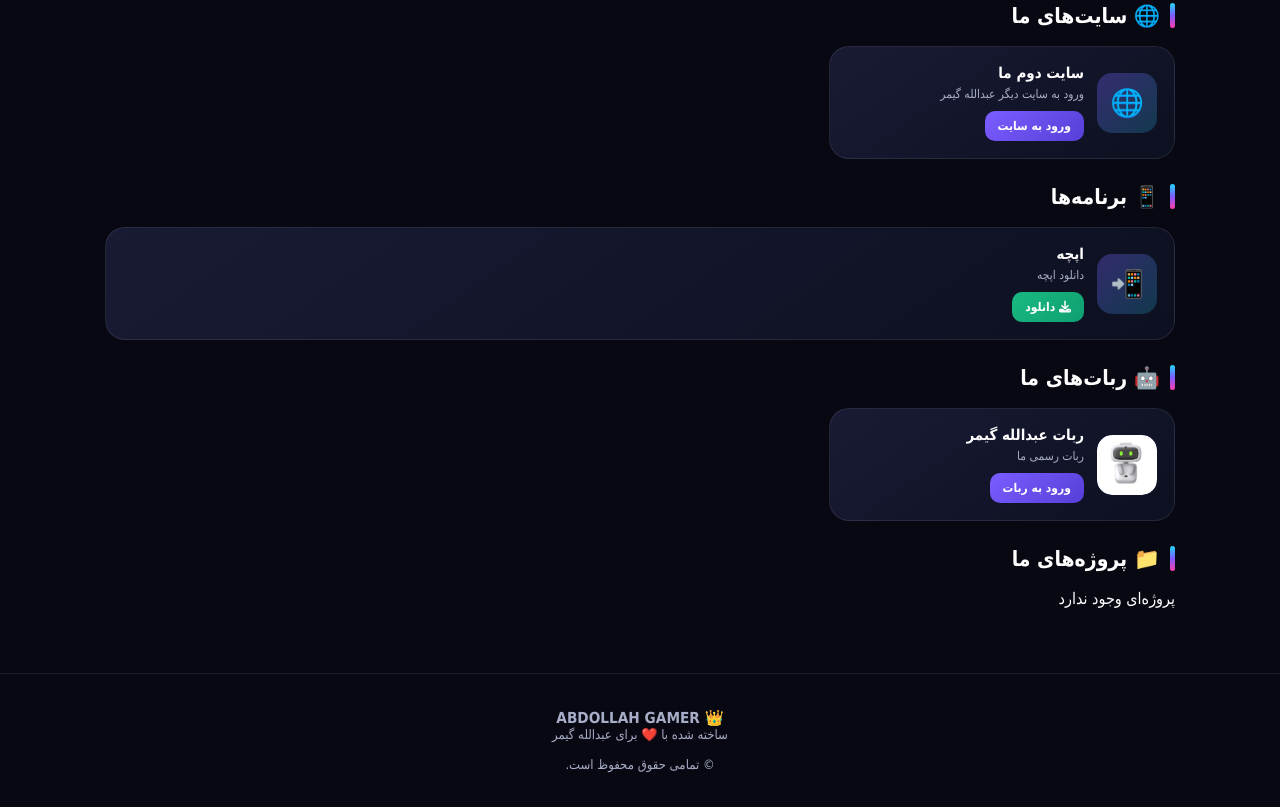
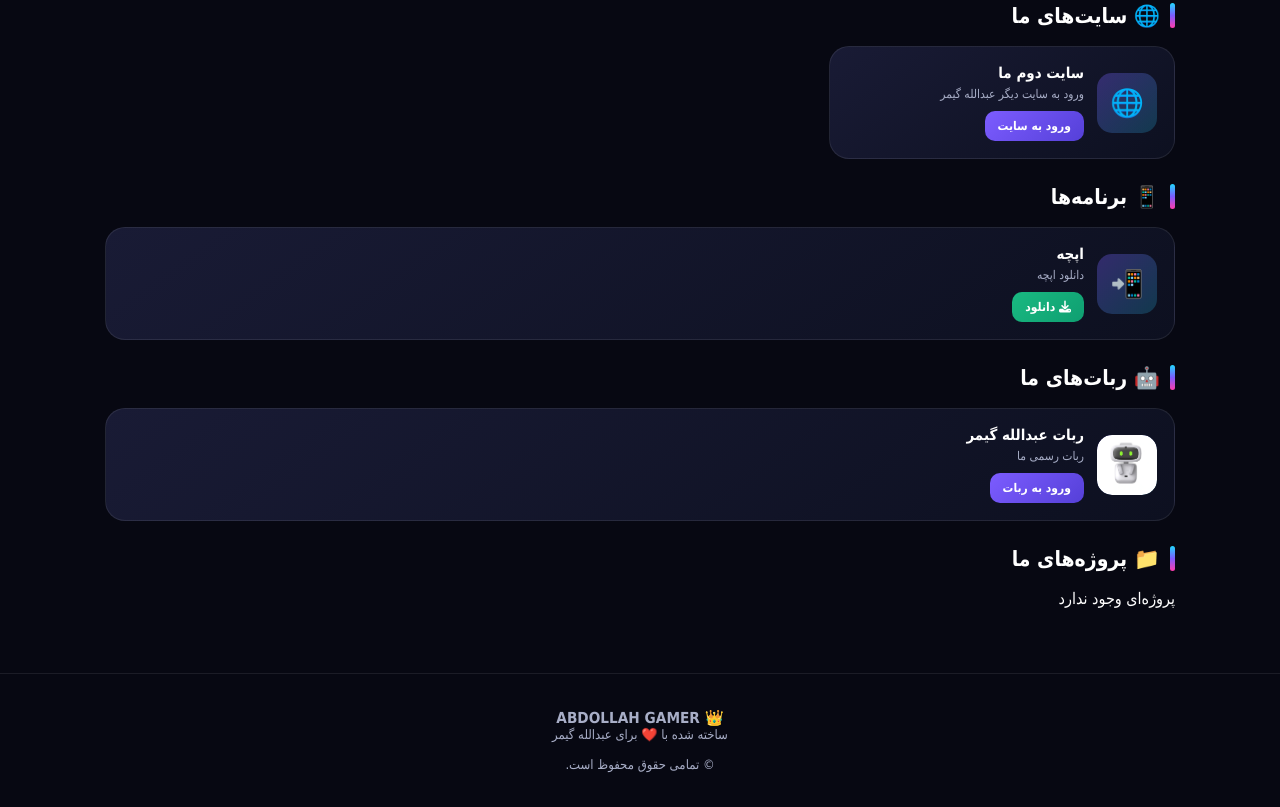
Before and after one commit to abdallhgamer/abdallhgamer.github.io, a plain HTML site: page index.html in a window 1280 px wide. Shown: the part 705-1512 px from the top of the page. Drawn offline with Linux system fonts and the light colour scheme; a small style sheet from the web is missing.

Commit message:
Update index.html

```diff
--- a/index.html
+++ b/index.html
@@ -365,8 +365,6 @@ footer strong {
 
 <h2 class="section-title">🤖 ربات‌های ما</h2>
 
-<div class="cards">
-
     <div class="card item" data-category="bots">
 
         <div class="icon">
```
